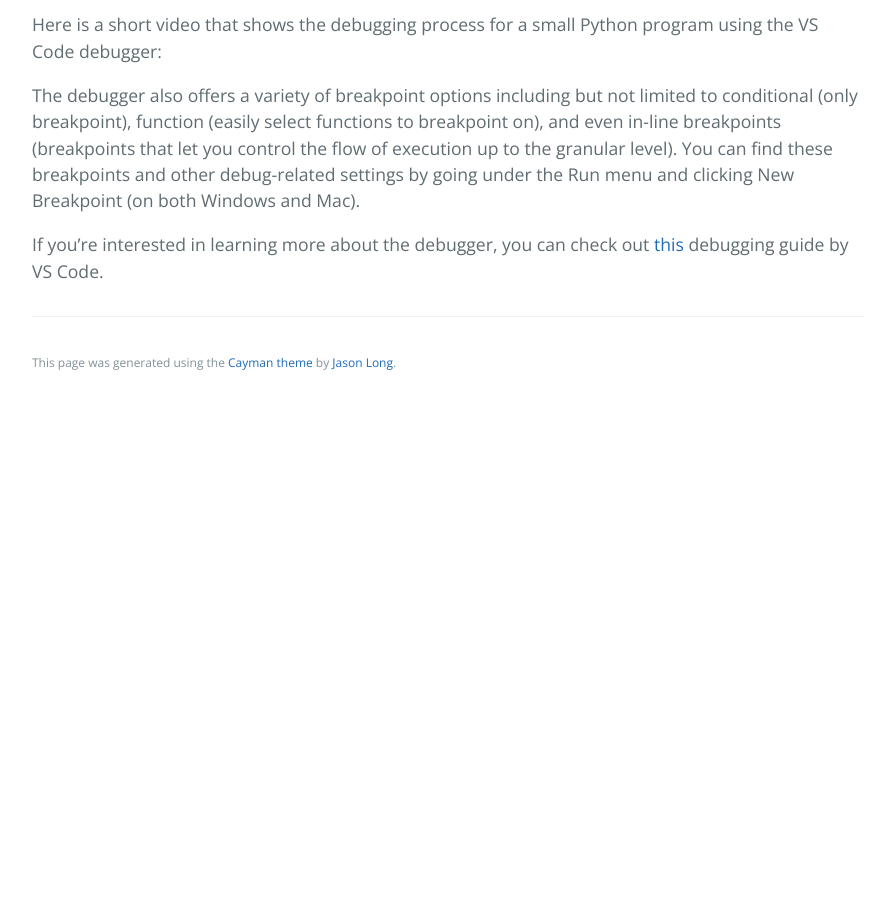
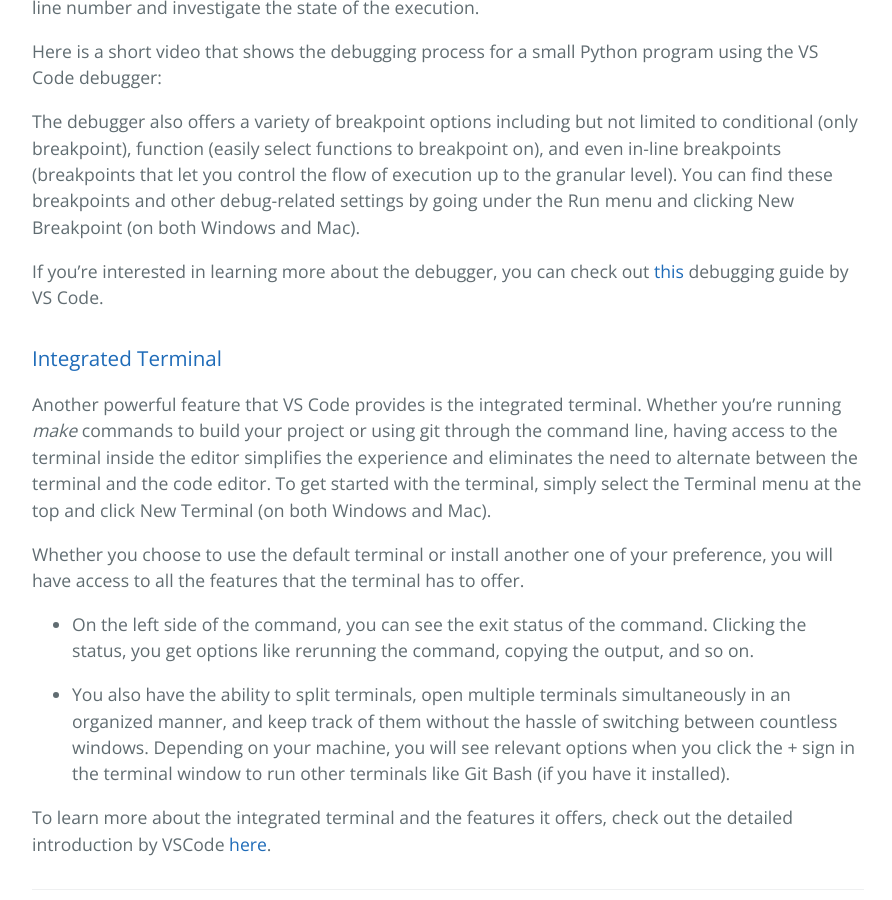
Before and after one commit to learning-software-engineering/learning-software-engineering.github.io, a Jekyll site: the page built from Topics/Software_Tools/VSCode.md, in a window 1280 px wide and 900 px high, scrolled down 2656 px. Shown: the whole window, without its empty margins (192-1084 px from the left). Built offline with Jekyll 4.4.1, drawn with Linux system fonts in a browser that asks for light colours; our own code applies the rules of GitHub Pages for plain Markdown files; before the commit the page ends 3061 px from its top, so only the background shows below that.

Commit message:
Add Integrated Terminal to features

```diff
--- a/Topics/Software_Tools/VSCode.md
+++ b/Topics/Software_Tools/VSCode.md
@@ -8,6 +8,7 @@
   - [Top Features](#top-features)
     - [IntelliSense](#intellisense)
     - [Debugging with VS Code](#debugging-with-vs-code)
+    - [Integrated Terminal](#integrated-terminal)
 ---
 
 ## Introduction
@@ -58,3 +59,20 @@ You can find these breakpoints and other debug-related settings by going under t
 
 
 If you’re interested in learning more about the debugger, you can check out [this](https://code.visualstudio.com/docs/editor/debugging) debugging guide by VS Code.
+
+
+### [Integrated Terminal](https://code.visualstudio.com/docs/terminal/basics)
+
+Another powerful feature that VS Code provides is the integrated terminal.
+Whether you’re running *make* commands to build your project or using git through the command line, having access to the terminal inside the editor simplifies the experience and eliminates the need to alternate between the terminal and the code editor.
+To get started with the terminal, simply select the Terminal menu at the top and click New Terminal (on both Windows and Mac).
+
+
+
+Whether you choose to use the default terminal or install another one of your preference, you will have access to all the features that the terminal has to offer.
+
+- On the left side of the command, you can see the exit status of the command. Clicking the status, you get options like rerunning the command, copying the output, and so on.
+
+- You also have the ability to split terminals, open multiple terminals simultaneously in an organized manner, and keep track of them without the hassle of switching between countless windows. Depending on your machine, you will see relevant options when you click the + sign in the terminal window to run other terminals like Git Bash (if you have it installed).
+
+To learn more about the integrated terminal and the features it offers, check out the detailed introduction by VSCode [here](https://code.visualstudio.com/docs/terminal/basics).
```
